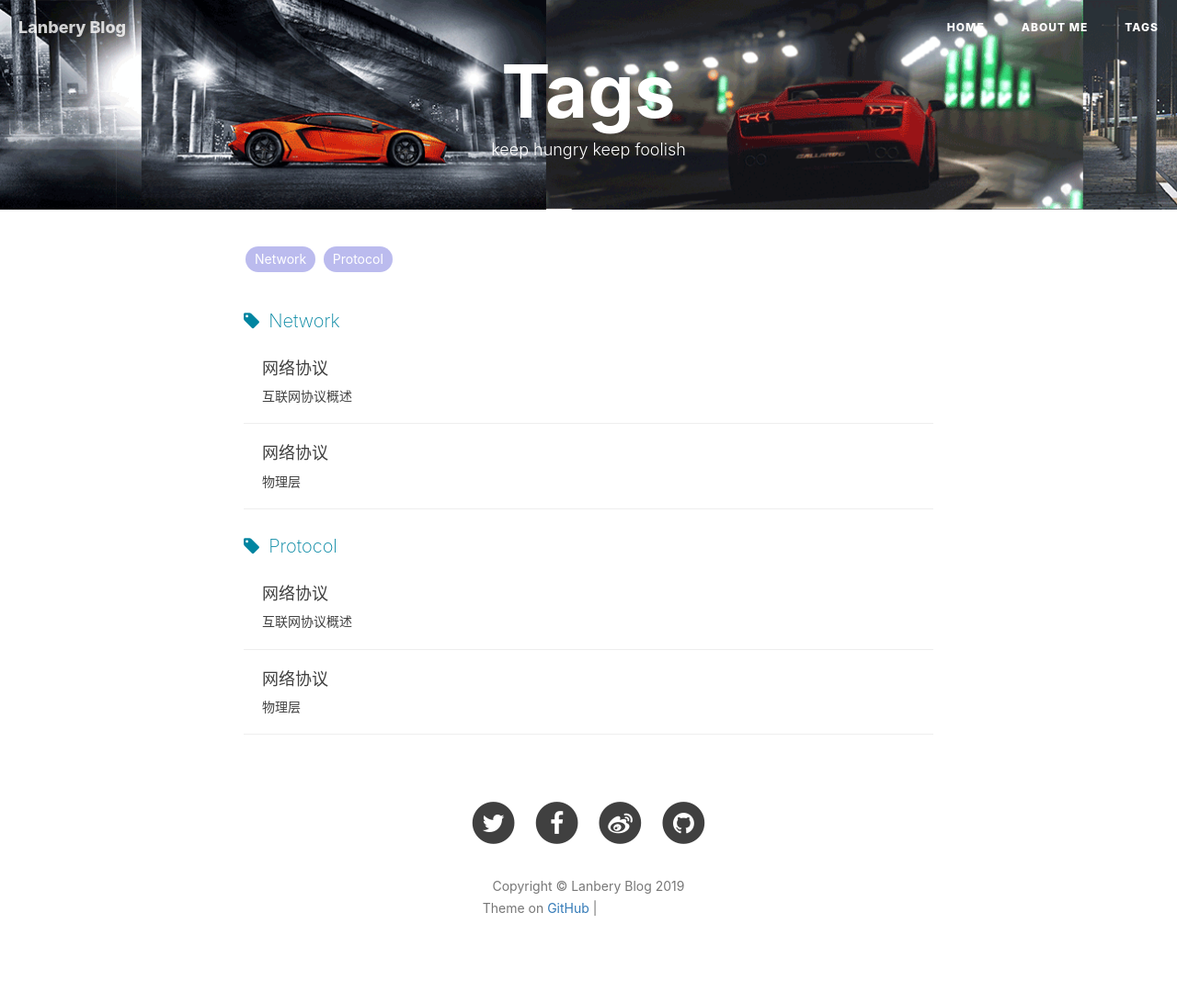
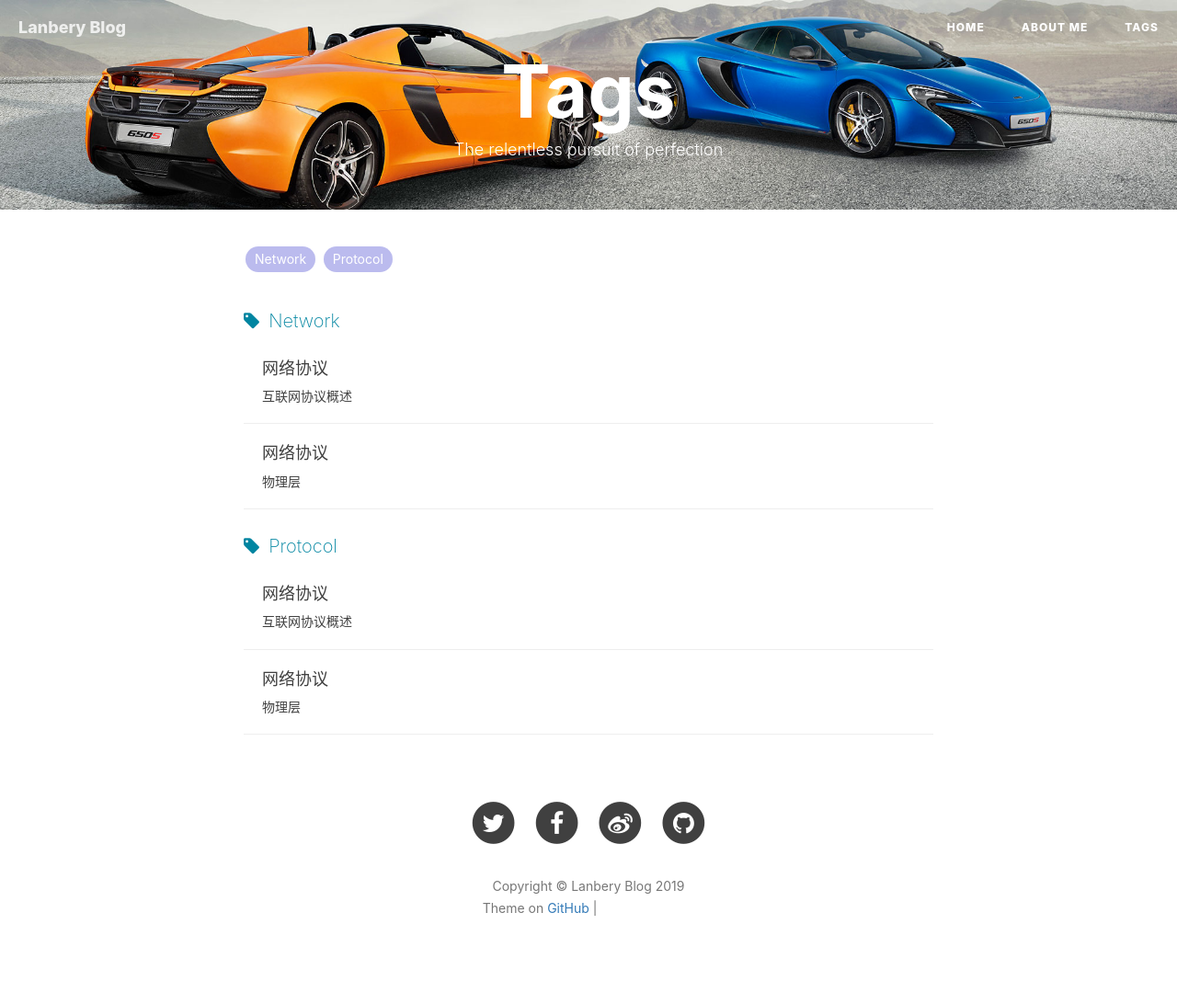
Before and after one commit to lanbery/lanbery.github.io, a Jekyll site: the page built from tags.html, in a window 1280 px wide. Shown: the whole page at 92% size. Built offline with Jekyll 4.4.1, drawn with Linux system fonts in a browser that asks for light colours; nearby versions of some CDN libraries; comment, search, counter and statistics services are not loaded; grey boxes are pictures that could not be loaded.

Commit message:
add tag banner

```diff
--- a/tags.html
+++ b/tags.html
@@ -1,8 +1,8 @@
 ---
 title: Tags
 layout: default
-description: keep hungry keep foolish
-header-img: "img/lambor-227.png"
+description: The relentless pursuit of perfection
+header-img: "img/650sbanner-hero.jpg"
 ---
 
 <!-- Page Header -->
```
Also changed, not shown: img/650sbanner-hero.jpg (added).
